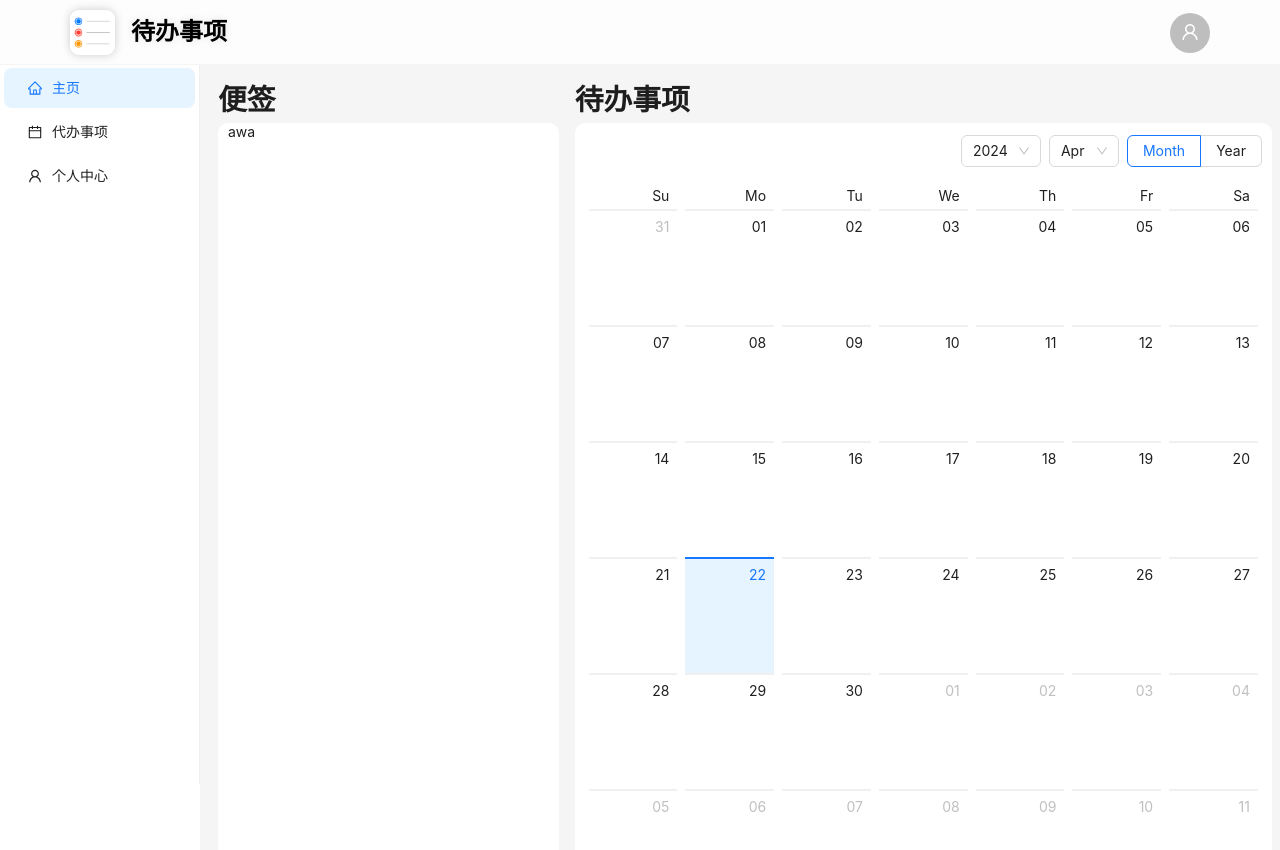
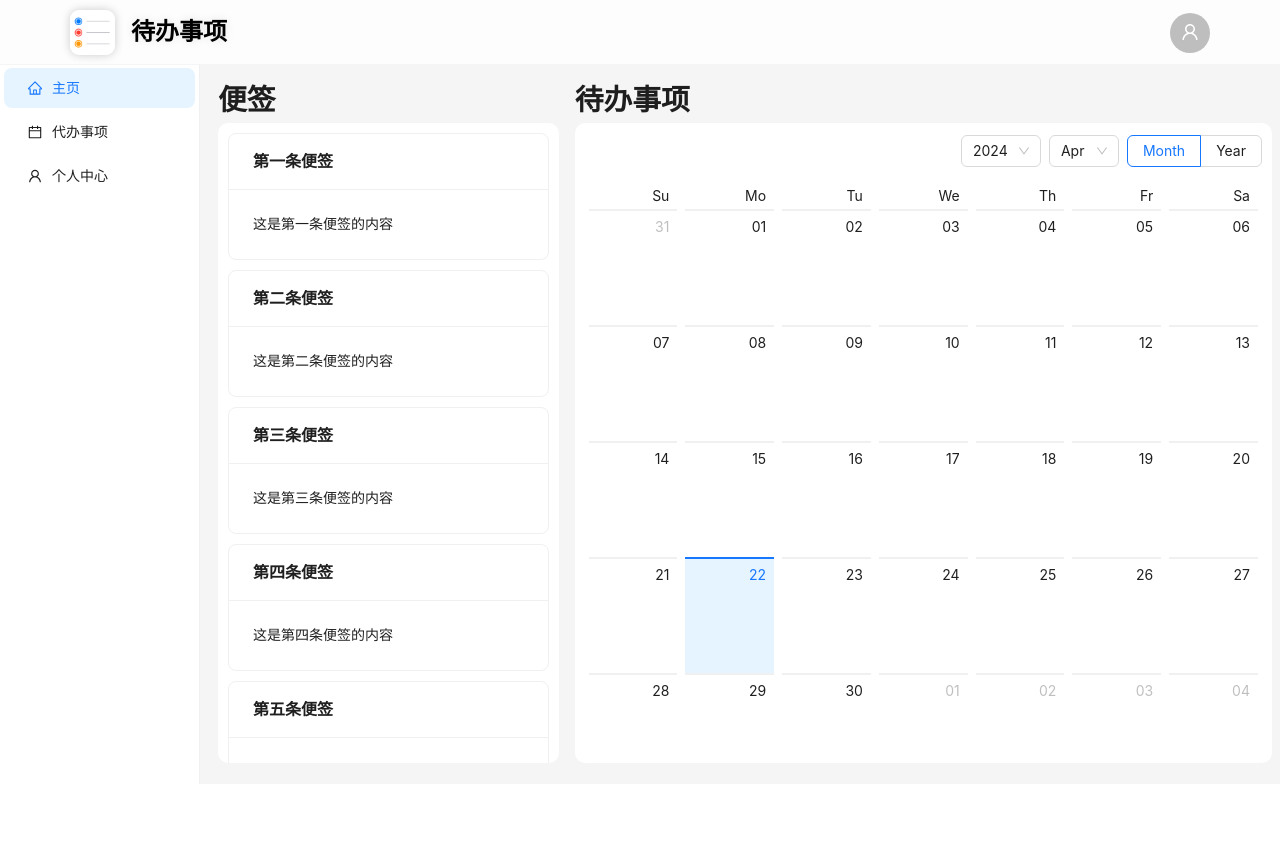
Before and after one commit to ChrisKimZHT/web-exp-frontend, a React (Create React App) app: page / in a window 1280 px wide. Shown: the top 850 px of the page. After the commit the page ends 800 px from the top, so only its background shows below. Built offline with nearby package versions, Linux system fonts and the light colour scheme.

Commit message:
[feat] 首页

```diff
--- a/src/view/HomeView.jsx
+++ b/src/view/HomeView.jsx
@@ -1,8 +1,53 @@
-import React from 'react';
+import React, { useState } from 'react';
 import './HomeView.scss';
-import { Calendar, Col, Row } from 'antd';
+import { Calendar, Col, Row, Card } from 'antd';
+
+const sampleNoteList = [
+  {
+    title: '第一条便签',
+    content: '这是第一条便签的内容'
+  },
+  {
+    title: '第二条便签',
+    content: '这是第二条便签的内容'
+  },
+  {
+    title: '第三条便签',
+    content: '这是第三条便签的内容'
+  },
+  {
+    title: '第四条便签',
+    content: '这是第四条便签的内容'
+  },
+  {
+    title: '第五条便签',
+    content: '这是第五条便签的内容'
+  },
+  {
+    title: '第六条便签',
+    content: '这是第六条便签的内容'
+  },
+  {
+    title: '第七条便签',
+    content: '这是第七条便签的内容'
+  },
+  {
+    title: '第八条便签',
+    content: '这是第八条便签的内容'
+  },
+  {
+    title: '第九条便签',
+    content: '这是第九条便签的内容'
+  },
+  {
+    title: '第十条便签',
+    content: '这是第十条便签的内容'
+  },
+]
 
 const HomeView = () => {
+  const [noteList, setNoteList] = useState(sampleNoteList)
+
   return (
     <div className='home-view'>
       <Row className='row'>
@@ -11,7 +56,11 @@ const HomeView = () => {
             便签
           </div>
           <div className='note-container'>
-            awa
+            {noteList.map((note, index) => (
+              <Card title={note.title} className='note-card' bordered hoverable>
+                {note.content}
+              </Card>
+            ))}
           </div>
         </Col>
         <Col lg={16} className='col right'>
--- a/src/view/HomeView.scss
+++ b/src/view/HomeView.scss
@@ -12,15 +12,22 @@
     padding: 0 10px;
     background-color: #fff;
     border-radius: 10px;
-    overflow: hidden;
+    height: 80vh;
+    overflow-y: auto;
   }
 
   .note-container {
     padding: 0 10px;
     background-color: #fff;
     border-radius: 10px;
-    height: 94.77%;
+    height: 80vh;
     overflow-y: auto;
+
+    .note-card{
+      width: 100%;
+      word-break: break-all;
+      margin-top: 10px;
+    }
   }
 
   .col {
```
